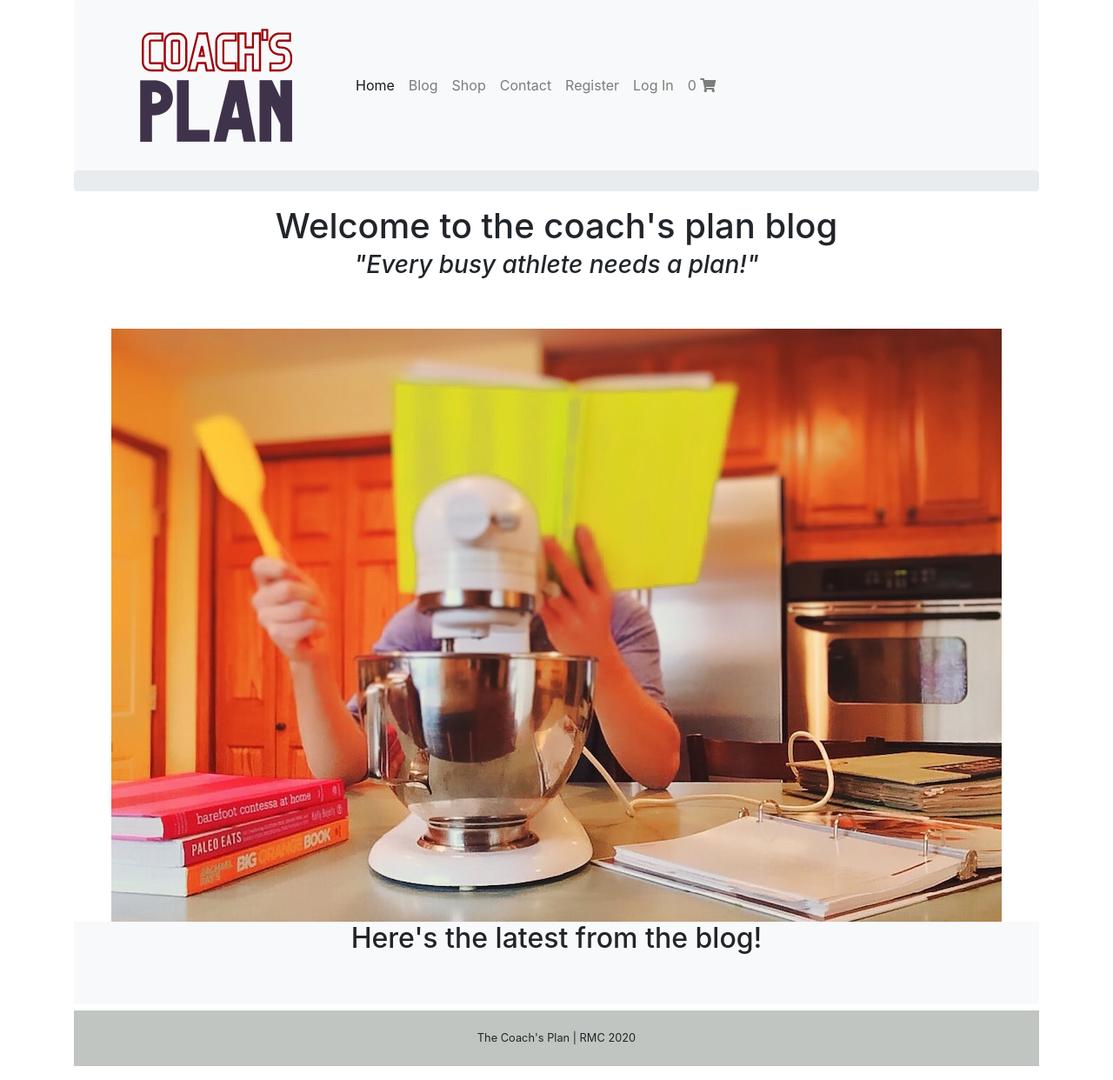
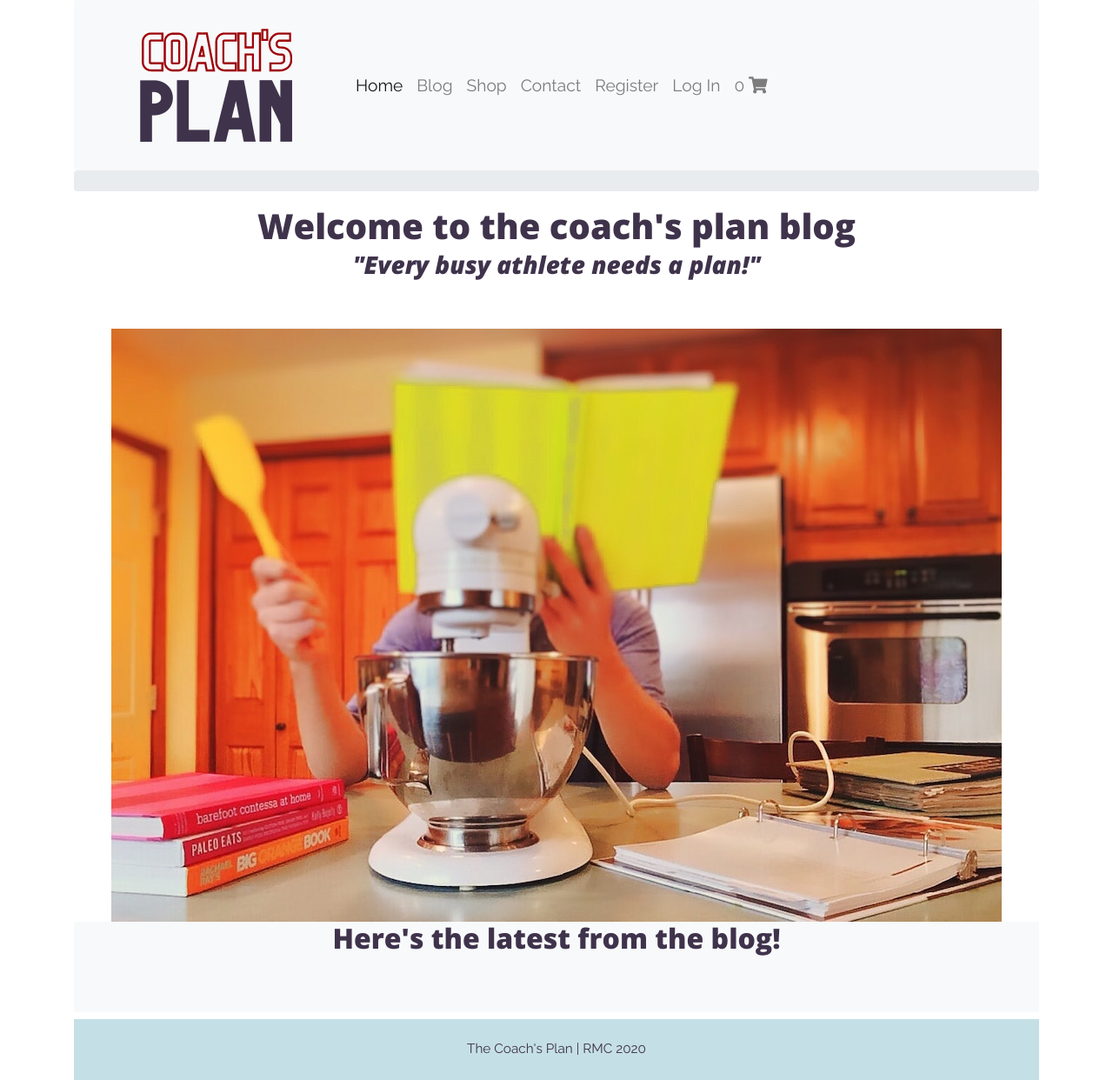
Before and after one commit to RonanMc99/coachs-plan, a Django app: page /blog/ in a window 1280 px wide. Shown: the whole page at 87% size. Run offline with Django 3.2, Linux system fonts and the light colour scheme; data that the repository does not hold is empty; some libraries are stand-ins or nearby versions.

Commit message:
Update the fonts and set some defaults

```diff
--- a/static/css/style.css
+++ b/static/css/style.css
@@ -11,12 +11,12 @@
 
 /* Set some defaults */
 :root {
-  --ff-primary: 'Montserrat', sans-serif;
-  --ff-secondary: 'Helvetica', monospace;
+  --ff-primary: 'Raleway', sans-serif;
+  --ff-secondary: 'Open Sans';
   --fw-reg: 400;
   --fw-bold: 700;
   --clr-light: #eaf0ce;
-  --clr-ltaccent: #c0c5c1;
+  --clr-ltaccent: #c5dfe6;
   --clr-red: #9d0208;
   --clr-dkaccent: #574b60;
   --clr-dark: #3f334c;
@@ -28,10 +28,10 @@
 
 @media (min-width: 800px) {
   :root {
-    --fs-h1: 2em;
-    --fs-h2: 1.6em;
-    --fs-h3: 1.2em;
-    --fs-body: 1em;
+    --fs-h1: 2.2em;
+    --fs-h2: 1.8em;
+    --fs-h3: 1.4em;
+    --fs-body: 1.2em;
   }
 }
 
@@ -49,6 +49,46 @@
   bottom: 0;
   opacity: 0;
   visibility: hidden;
+}
+
+body {
+  font-size: var(--fs-body);
+  color: var(--clr-dark);
+  font-family: var(--ff-primary);
+}
+
+p {
+  line-height: 1.5;
+  margin: 30px 0;
+}
+
+p a {
+  text-decoration: underline;
+}
+
+h1,
+h2,
+h3,
+h4,
+h5,
+h6 {
+  font-weight: 800;
+  font-family: var(--ff-secondary);
+}
+
+a {
+  color: var(--clr-dkaccent);
+  transition: all 0.2s;
+}
+
+a:focus,
+a:hover {
+  color: #0085A1;
+}
+
+blockquote {
+  font-style: italic;
+  color: var(--clr-ltaccent);
 }
 
 /* Section */
@@ -76,6 +116,7 @@ padding: 2.5em 0;
 }
 
 .hero h1 {
+  font-family: --ff-primary
   font-size: var(--fs-h1);
   font-weight: 900;
   color: #000;
@@ -128,3 +169,5 @@ footer p {
   text-align: center;
   margin: .5em;
 }
+
+/* Acknowledgements  - I have used elements and inspiration from Startbootstrap's 'Clean Blog' to style this project.  Much gratitude! https://startbootstrap.com/themes/clean-blog/ */
--- a/templates/base.html
+++ b/templates/base.html
@@ -15,11 +15,16 @@
     <link rel="stylesheet" href="{% static 'css/style.css' %}">
     <!-- Font Awesome -->
     <link rel="stylesheet" href="https://cdnjs.cloudflare.com/ajax/libs/font-awesome/5.12.1/css/all.min.css"
-        integrity="sha256-mmgLkCYLUQbXn0B1SRqzHar6dCnv9oZFPEC1g1cwlkk=" crossorigin="anonymous"/>
+        integrity="sha256-mmgLkCYLUQbXn0B1SRqzHar6dCnv9oZFPEC1g1cwlkk=" crossorigin="anonymous" />
+    <!-- Custom Fonts -->
+    <link
+        href='https://fonts.googleapis.com/css?family=Open+Sans:300italic,400italic,600italic,700italic,800italic,400,300,600,700,800'
+        rel='stylesheet' type='text/css'>
+    <link href="https://fonts.googleapis.com/css2?family=Raleway&display=swap" rel="stylesheet">
 
     <title>The Coach's Plan</title>
     <!-- Load Favicon-->
-    <link rel="shortcut icon" type="image/png" href="{% static 'icons/favicon.ico' %}"/>
+    <link rel="shortcut icon" type="image/png" href="{% static 'icons/favicon.ico' %}" />
 </head>
 
 <body>
--- a/templates/home.html
+++ b/templates/home.html
@@ -8,8 +8,8 @@
 <!-- Header -->
 <header class="d-flex">
     <div class="container text-center my-auto">
-        <h1 class="mb-1">Welcome to the coach's plan!</h1>
-        <h3 class="mb-5">
+        <h1 class="mb-1 ">Welcome to the coach's plan!</h1>
+        <h3 class="m-5">
             <em>Get battle-tested, proven health and fitness plans written by experienced coaches</em>
         </h3>
         <img src="{% static 'images/planner.jpg' %}" class="img-fluid mt-2" alt="Responsive image">
```
Lines whose indentation alone changed are shown as unchanged.
